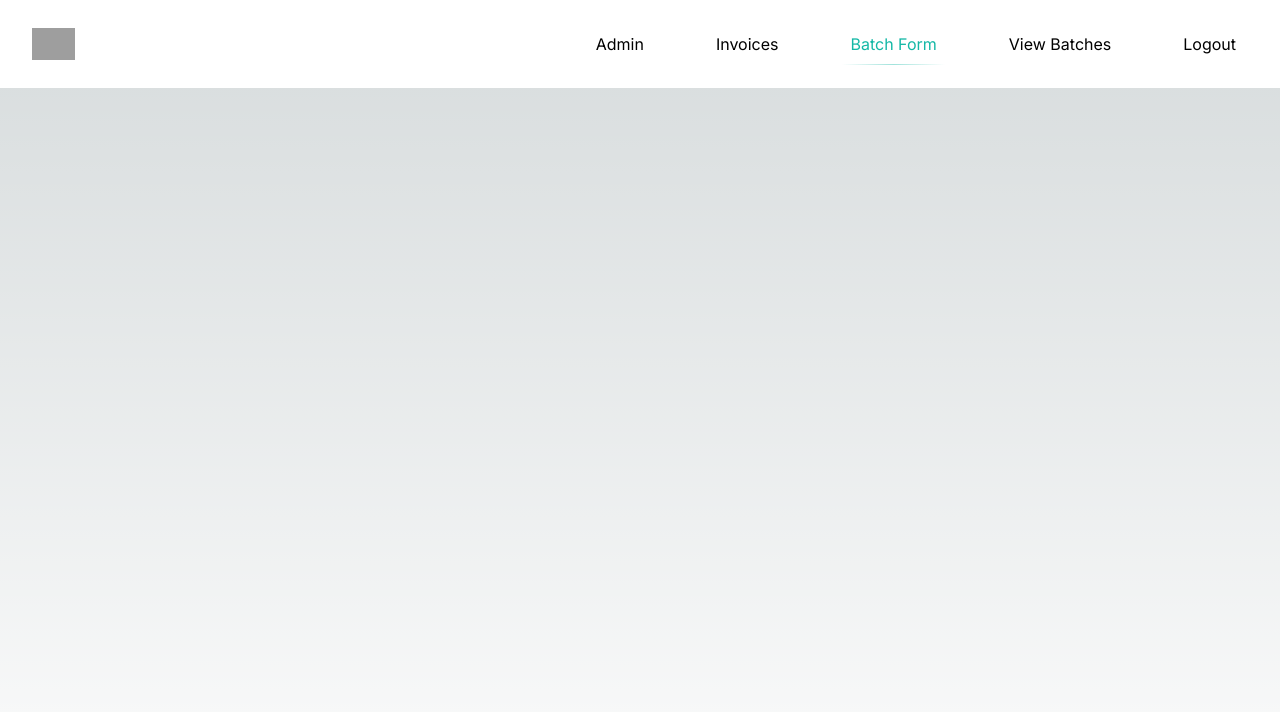
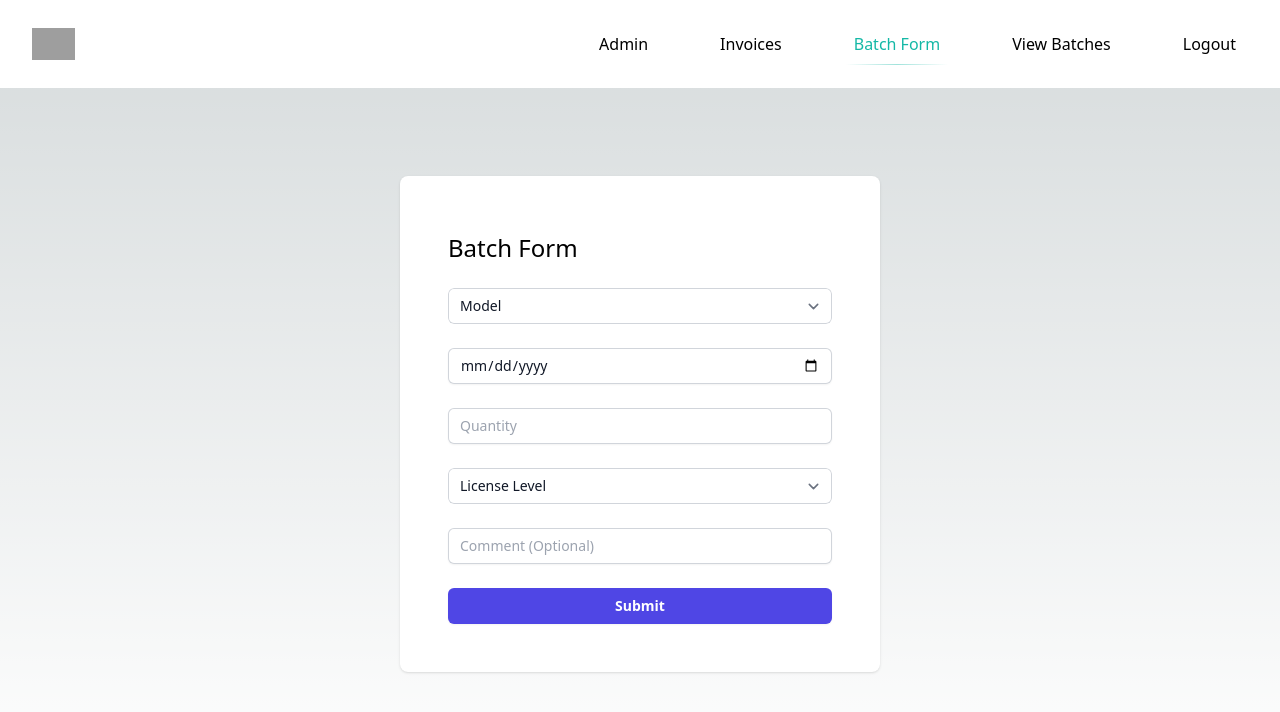
Before and after one commit to RosenbergLiu/FCLform, a Next.js app in the folder fcl/: page / in a window 1280 px wide. Shown: the top 712 px of the page. Built offline with nearby package versions, Linux system fonts and the light colour scheme; grey boxes are pictures that could not be loaded.

Commit message:
Create form

```diff
--- a/fcl/package.json
+++ b/fcl/package.json
@@ -21,10 +21,12 @@
     "autoprefixer": "^10.0.1",
     "postcss": "^8",
     "tailwindcss": "^3.3.0",
+    "@tailwindcss/forms": "^0.5.7",
     "eslint": "^8",
     "eslint-config-next": "14.0.3",
     "@heroicons/react": "^2.0.18",
     "@headlessui/react": "^1.7.17",
-    "clsx": "^2.0.0"
+    "clsx": "^2.0.0",
+    "next-themes": "^0.2.1"
   }
 }
--- a/fcl/src/app/layout.tsx
+++ b/fcl/src/app/layout.tsx
@@ -1,7 +1,7 @@
 import type { Metadata } from 'next'
 import { Inter } from 'next/font/google'
 import './globals.css'
-import Header from '../components/Header';
+import Header from '@/components/Header';
 import React from "react";
 
 const inter = Inter({ subsets: ['latin'] })
@@ -17,10 +17,10 @@ export default function RootLayout({
   children: React.ReactNode
 }) {
   return (
-    <html lang="en">
-      <body className={inter.className}>
+    <html lang="en" className="h-full bg-gray-50" >
+      <body className="h-full" >
         <Header />
-        <main className="flex min-h-screen flex-col items-center justify-between p-24">{children}</main>
+        <main>{children}</main>
       </body>
     </html>
   )
--- a/fcl/src/app/page.tsx
+++ b/fcl/src/app/page.tsx
@@ -1,7 +1,89 @@
+'use client'
 import Image from 'next/image'
+import * as ReactDOM from 'react-dom';
+import * as React from 'react';
 
 export default function BatchForm() {
   return (
-    <div></div>
+      <>
+        <div className="flex min-h-full flex-1 flex-col justify-center py-12 sm:px-6 lg:px-8">
+          <div className="mt-10 sm:mx-auto sm:w-full sm:max-w-[480px]">
+            <div className="bg-white px-6 py-12 shadow sm:rounded-lg sm:px-12">
+              <form className="space-y-6" action="#" method="POST">
+                <div className="mt-2">
+                  <p className="text-2xl">Batch Form</p>
+                </div>
+                <div className="mt-2" id="model-selector">
+                  <select
+                      id="model"
+                      name="model"
+                      className="mt-2 block w-full rounded-md border-0 py-1.5 pl-3 pr-10 text-gray-900 ring-1 ring-inset ring-gray-300 focus:ring-2 focus:ring-indigo-600 sm:text-sm sm:leading-6"
+                      required
+                  >
+                    <option value="" disabled selected>Model</option>
+                    <option>Model 1</option>
+                    <option>Model 2</option>
+                    <option>Model 3</option>
+                  </select>
+                </div>
+                <div className="mt-2">
+                  <input
+                      id="password"
+                      name="password"
+                      type="date"
+                      required
+                      className="block w-full rounded-md border-0 py-1.5 text-gray-900 shadow-sm ring-1 ring-inset ring-gray-300 placeholder:text-gray-400 focus:ring-2 focus:ring-inset focus:ring-indigo-600 sm:text-sm sm:leading-6"
+                  />
+                </div>
+
+                <div className="mt-2">
+                  <input
+                      id="quantity"
+                      name="quantity"
+                      type="number"
+                      required
+                      className="block w-full rounded-md border-0 py-1.5 text-gray-900 shadow-sm ring-1 ring-inset ring-gray-300 placeholder:text-gray-400 focus:ring-2 focus:ring-inset focus:ring-indigo-600 sm:text-sm sm:leading-6"
+                      placeholder="Quantity"
+
+                  />
+                </div>
+
+                <div className="mt-2" id="level-selector">
+                  <select
+                      id="level"
+                      name="level"
+                      className="mt-2 block w-full rounded-md border-0 py-1.5 pl-3 pr-10 text-gray-900 ring-1 ring-inset ring-gray-300 focus:ring-2 focus:ring-indigo-600 sm:text-sm sm:leading-6"
+                      required
+                  >
+                    <option value="" disabled selected>License Level</option>
+                    <option>1</option>
+                    <option>2</option>
+                    <option>3</option>
+                  </select>
+                </div>
+
+                <div className="mt-2">
+                  <input
+                      id="comment"
+                      name="comment"
+                      type="text"
+                      className="block w-full rounded-md border-0 py-1.5 text-gray-900 shadow-sm ring-1 ring-inset ring-gray-300 placeholder:text-gray-400 focus:ring-2 focus:ring-inset focus:ring-indigo-600 sm:text-sm sm:leading-6"
+                      placeholder="Comment (Optional)"
+                  />
+                </div>
+
+                <div>
+                  <button
+                      type="submit"
+                      className="flex w-full justify-center rounded-md bg-indigo-600 px-3 py-1.5 text-sm font-semibold leading-6 text-white shadow-sm hover:bg-indigo-500 focus-visible:outline focus-visible:outline-2 focus-visible:outline-offset-2 focus-visible:outline-indigo-600"
+                  >
+                    Submit
+                  </button>
+                </div>
+              </form>
+            </div>
+          </div>
+        </div>
+      </>
   )
 }
--- a/fcl/tailwind.config.ts
+++ b/fcl/tailwind.config.ts
@@ -6,6 +6,7 @@ const config: Config = {
     './src/components/**/*.{js,ts,jsx,tsx,mdx}',
     './src/app/**/*.{js,ts,jsx,tsx,mdx}',
   ],
+  darkMode: ["class"],
   theme: {
     extend: {
       backgroundImage: {
@@ -15,6 +16,6 @@ const config: Config = {
       },
     },
   },
-  plugins: [],
+  plugins: [require('@tailwindcss/forms')],
 }
 export default config
```
Also changed, not shown: 1 other file (tests, documents, lock files or other folders).
